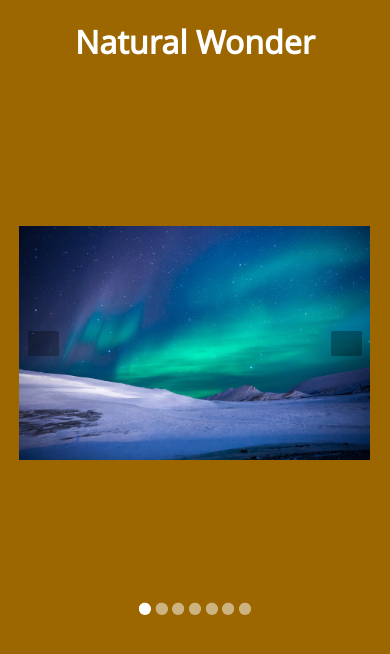
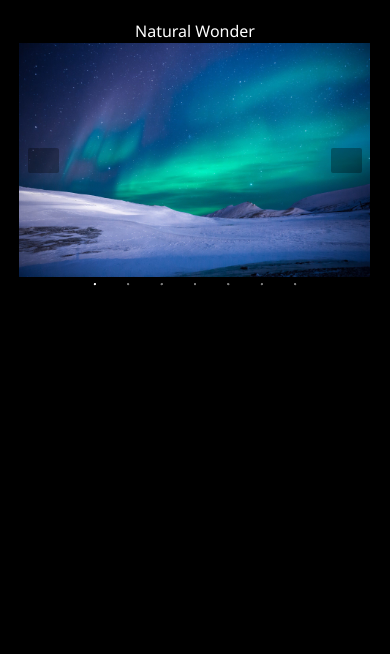
Before and after one commit to PharadolBrown/imageSlider, a plain HTML site: page index.html in a window 390 px wide. Drawn offline with Linux system fonts and the light colour scheme.

Commit message:
Add files via upload

```diff
--- a/style.css
+++ b/style.css
@@ -8,8 +8,7 @@
 body {
   background-color:#000;
   overflow-x: hidden;
-  padding-bottom: 500px;
-  /* place-items: center; */
+  padding-bottom: 250px;
 }
 
 h1 {
@@ -23,14 +22,11 @@ h1 {
   position: relative;
   width: 70%;
   margin: auto;
-  /* max-height:80vw; */
-  /* overflow: hidden; */
 }
 
 .carousel-slide {
   display: flex;
   width: 100%;
-  height: 500px;
 }
 
 .carousel-slide img {
@@ -66,7 +62,6 @@ h1 {
 }
 .circleBtnContainer {
   color: #fff;
-  height: 100%;
   margin: auto;
   display: flex;
   justify-content: space-around;
@@ -74,11 +69,11 @@ h1 {
   width: 30%;
   cursor: pointer;
   margin-top:10px ;
+  font-size: 12px;
+  font-weight: 400;
 }
 .circleBtnContainer i {
   color: #fff;
-  font-size: 12px;
-  font-weight: 400;
   opacity: 0.5;
   transition: all 0.3s;
   background-color: #fff;
@@ -91,36 +86,46 @@ h1 {
     opacity: 1;
 }
 /* responsive  */
-@media only screen and (max-width: 1025px) {
+@media only screen and (max-width: 1441px) {
   .carousel-container {
-    width: 90%;
+    width: 75%;
   }
   body {
     background-color: rgb(85, 84, 84);
-  }
-  .carousel-container {
-    overflow: hidden;
   }
 }
 @media only screen and (max-width: 1025px) {
   body{
     background-color: rgb(156, 102, 0);
   }
+  h1 {
+    margin: 5px 0 10px 0;
+    font-weight: 100;
+  }
+  .carousel-container {
+    overflow: hidden;
+  }
 }
 
 @media only screen and (max-width: 769px) {
   body {
+    background-color: rgb(125, 199, 29);
     padding-bottom: 100px;
   }
   .carousel-container {
     width: 96%;
     overflow: hidden;
   }
-  /* .carousel-slide {
-    padding: 50px 0;
-  } */
 }
 @media only screen and (max-width: 426px) {
+  body {
+    background-color: rgb(0, 0, 0);
+  }
+  h1{
+    font-size: 16px;
+    margin: 20px 0 0 0;
+    font-weight: 100;
+  }
   .carousel-container {
     overflow: hidden;
     width: 95%;
@@ -140,4 +145,10 @@ h1 {
     object-fit: contain;
     object-position: center;
   }
+  .circleBtnContainer {
+    width: 60%;
+    margin-top: 5px;
+    font-size: 2px;
+    font-weight: 100;
+  }
 }
```
